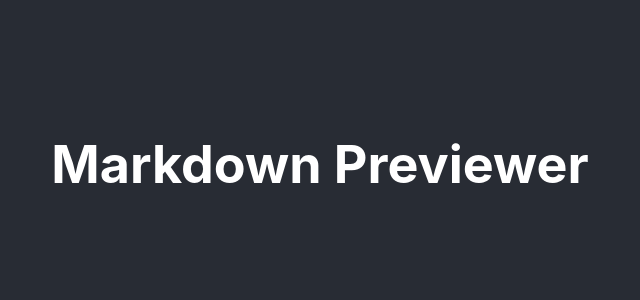
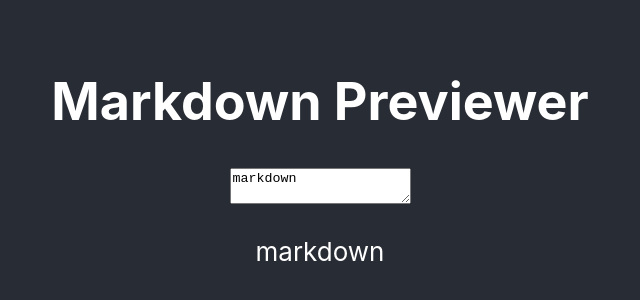
Before and after one commit to benberryallwood/markdown-previewer, a React (Create React App) app: page / in a window 1280 px wide. Shown: the part 236-536 px from the top of the page, without its empty margins (320-960 px from the left). Built offline with nearby package versions, Linux system fonts and the light colour scheme.

Commit message:
Do most of the functionality

```diff
--- a/src/App.js
+++ b/src/App.js
@@ -1,13 +1,48 @@
 import './App.css';
+import React from "react";
 
-function App() {
+const Editor = (props) => {
+    return (
+        <div>
+            <textarea id="editor" onChange={props.handleChange} value={props.content} />
+        </div>
+    );
+}
+
+const Preview = (props) => {
+    return (
+        <div id="preview">
+            <p>{props.content}</p>
+        </div>
+    );
+};
+
+class App extends React.Component {
+    constructor(props) {
+        super(props);
+        this.state = {
+            content: 'markdown'
+        }
+        this.handleChange = this.handleChange.bind(this);
+    }
+
+    handleChange(event) {
+        this.setState({
+            content: event.target.value
+        });
+    }
+
+    render() {
         return (
             <div className="App">
                 <header className="App-header">
                     <h1>Markdown Previewer</h1>
+                    <Editor content={this.state.content} handleChange={this.handleChange} />
+                    <Preview content={this.state.content} />
                 </header>
             </div>
         );
     }
+}
 
 export default App;
```
Lines whose indentation alone changed are shown as unchanged.
